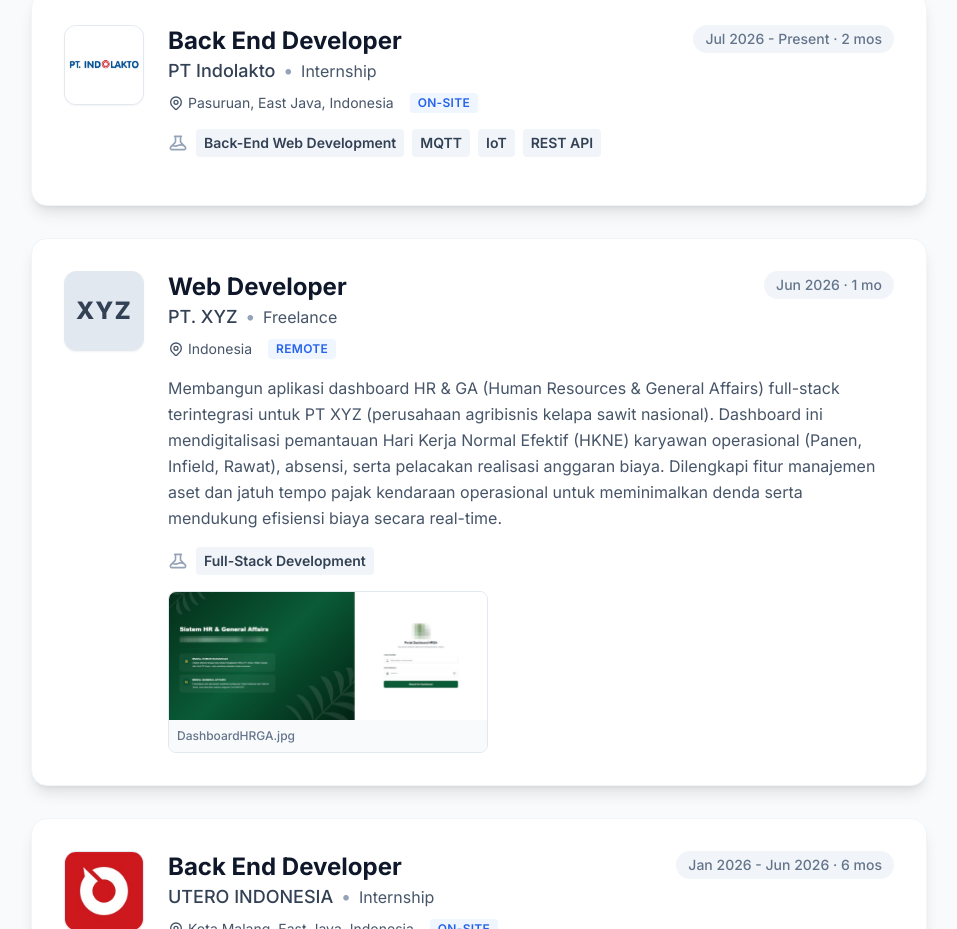
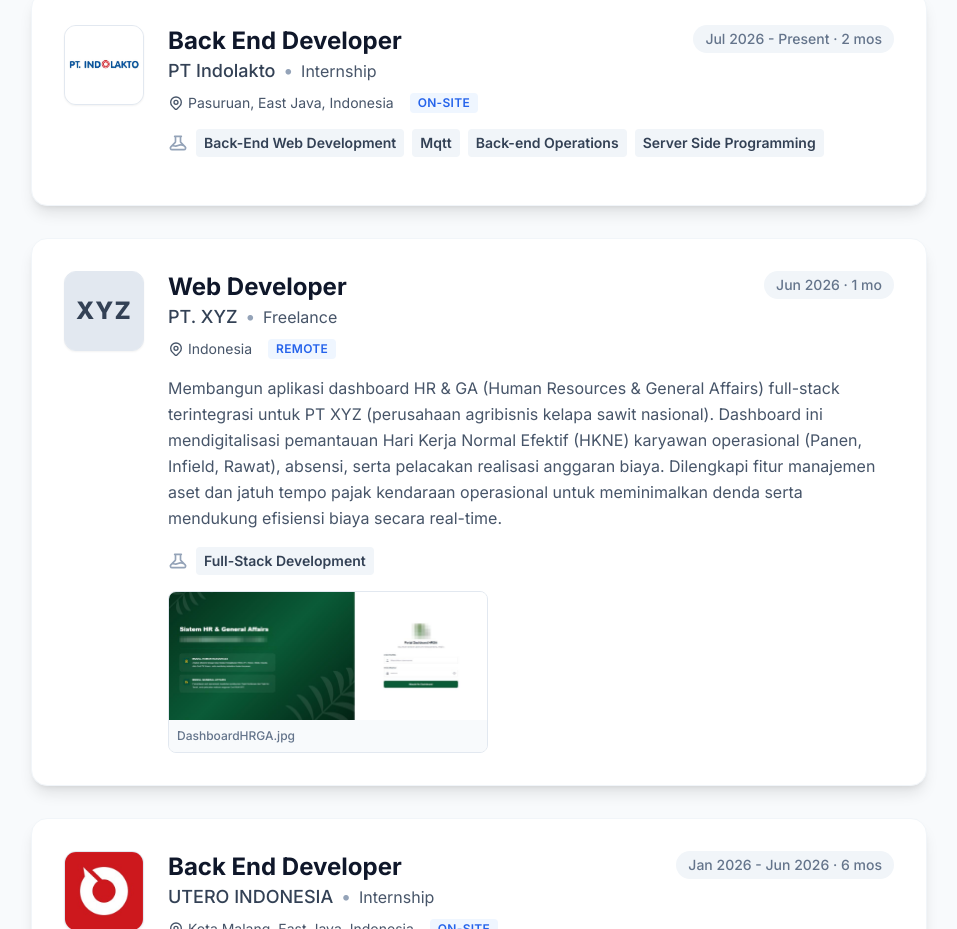
Before and after one commit to NaufalPratomo/portfolio-nextjs, a Next.js app: page / in a window 1280 px wide. Shown: the part 1800-2729 px from the top of the page, without its empty margins (161-1118 px from the left). Built offline with nearby package versions, Linux system fonts and the light colour scheme; no server answers.

Commit message:
feat: add Experience component with detailed professional history and project descriptions

```diff
--- a/src/components/Experience.jsx
+++ b/src/components/Experience.jsx
@@ -13,7 +13,7 @@
         location: 'Pasuruan, East Java, Indonesia',
         locationType: 'On-site',
         logo: '/images/logopt/logo-indolakto.png',
-        skills: ['Back-End Web Development', 'MQTT', 'IoT', 'REST API'],
+        skills: ['Back-End Web Development', 'Mqtt', 'Back-end Operations', 'Server Side Programming'],
     },
     {
         title: 'Web Developer',
```
